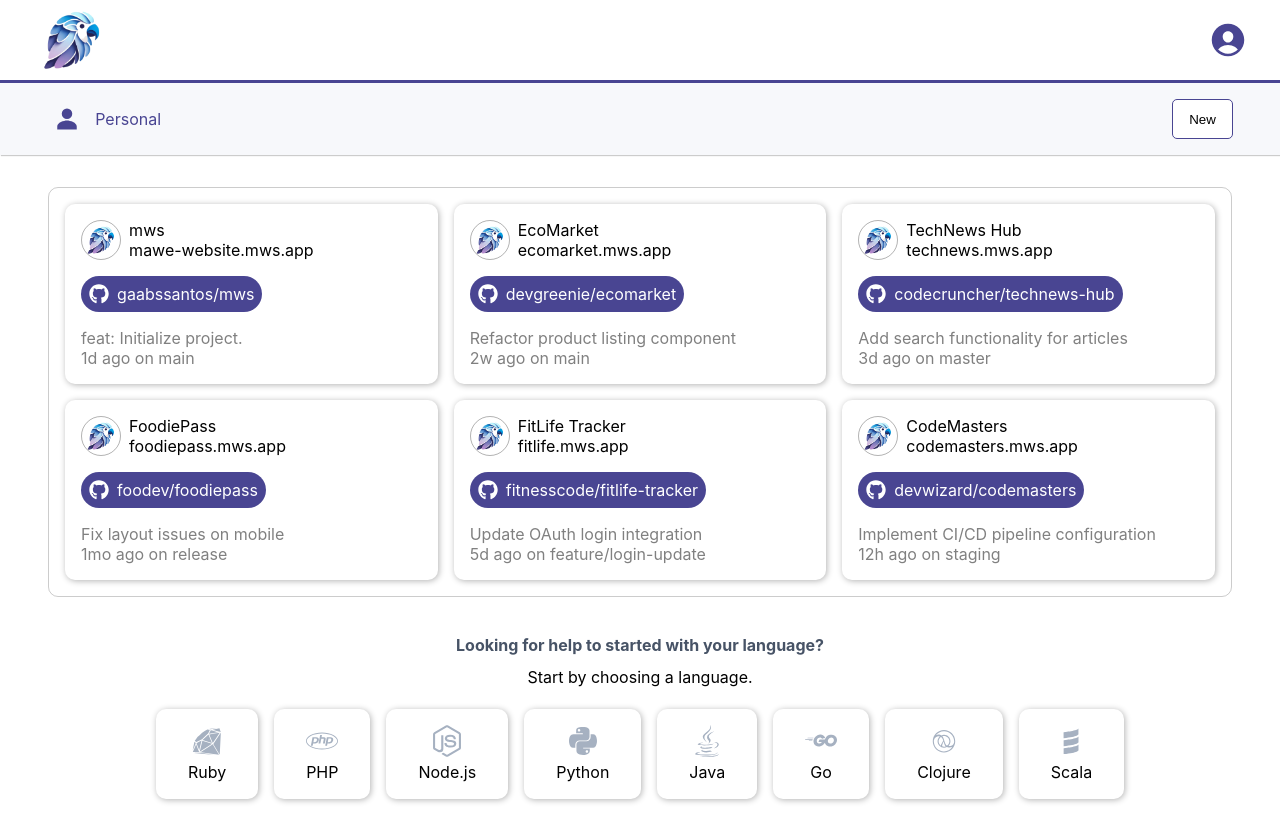
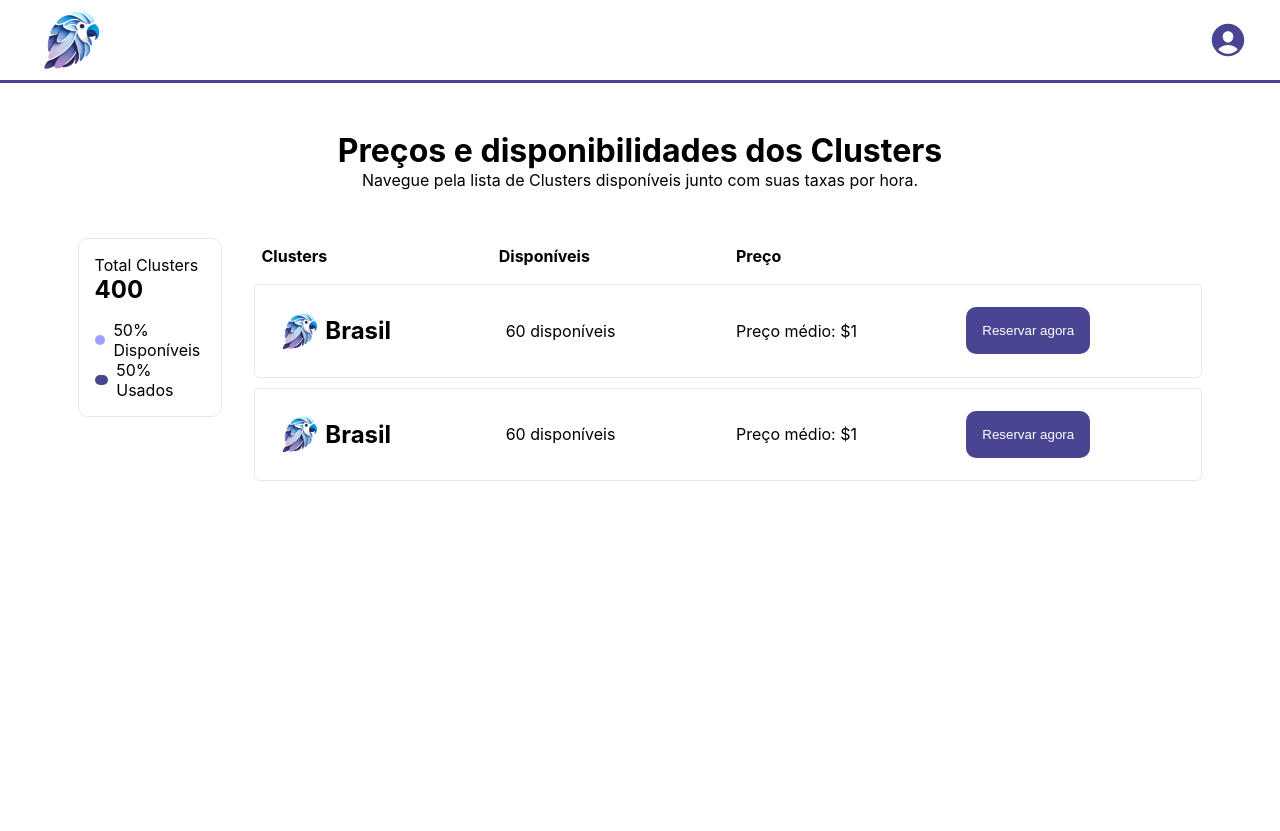
Before and after one commit to Mawe-Web-Services/Mawe-Webservice-dashbord, a React (Create React App) app: page /dashboard/clusters in a window 1280 px wide. After the commit the page ends 800 px from the top, so only its background shows below. Built offline with nearby package versions, Linux system fonts and the light colour scheme; no server answers.

Commit message:
feat(Created Clusters Table): :sparkles:

```diff
--- /dev/null
+++ b/src/components/TableClusters/index.tsx
@@ -0,0 +1,106 @@
+import logo from "../../assets/logo.png";
+import {
+  ClusterCell,
+  ClusterHeaderRow,
+  ClusterRow,
+  ClusterTable,
+} from "./styles";
+
+const TableClusters = () => {
+  return (
+    <ClusterTable>
+      <ClusterHeaderRow>
+        <ClusterCell>Clusters</ClusterCell>
+        <ClusterCell>Disponíveis</ClusterCell>
+        <ClusterCell>Preço</ClusterCell>
+        <ClusterCell></ClusterCell>
+      </ClusterHeaderRow>
+
+      <ClusterRow>
+        <ClusterCell style={{ display: "flex", alignItems: "center" }}>
+          <img src={logo} alt="Brasil" className="cluster-image" width={50} />
+          <h2 className="cluster-title">Brasil</h2>
+        </ClusterCell>
+        <ClusterCell>60 disponíveis</ClusterCell>
+        <ClusterCell>Preço médio: $1</ClusterCell>
+        <ClusterCell>
+          <button>Reservar agora</button>
+        </ClusterCell>
+      </ClusterRow>
+
+      <ClusterRow>
+        <ClusterCell style={{ display: "flex", alignItems: "center" }}>
+          <img src={logo} alt="Brasil" className="cluster-image" width={50} />
+          <h2 className="cluster-title">Brasil</h2>
+        </ClusterCell>
+        <ClusterCell>60 disponíveis</ClusterCell>
+        <ClusterCell>Preço médio: $1</ClusterCell>
+        <ClusterCell>
+          <button>Reservar agora</button>
+        </ClusterCell>
+      </ClusterRow>
+    </ClusterTable>
+  );
+};
+
+const styles = `
+      .table {
+      }
+
+      .header-row {
+        display: flex;
+        background-color: #f5f5f5;
+        font-weight: bold;
+      }
+
+      .row {
+        display: flex;
+        border: 1px solid #e0e0e0;
+        align-items: center;
+        transition: all 0.2s ease;
+      }
+
+      .row:hover {
+        box-shadow: 0 2px 8px rgba(0,0,0,0.1);
+      }
+
+      .header-cell, .cell {
+        flex: 1;
+        padding: 16px;
+      }
+
+      .cluster-cell {
+        display: flex;
+        align-items: center;
+        gap: 12px;
+      }
+
+      .cluster-image {
+        width: 40px;
+        height: 40px;
+        object-fit: cover;
+        border-radius: 4px;
+      }
+
+      .cluster-title {
+        margin: 0;
+        font-size: 18px;
+        color: #333;
+      }
+
+      .reserve-button {
+        background-color: #007bff;
+        color: white;
+        border: none;
+        padding: 8px 16px;
+        border-radius: 4px;
+        cursor: pointer;
+        transition: background-color 0.2s ease;
+      }
+
+      .reserve-button:hover {
+        background-color: #0056b3;
+      }
+    `;
+
+export default TableClusters;
--- /dev/null
+++ b/src/components/TableClusters/styles.ts
@@ -0,0 +1,41 @@
+import styled from "styled-components";
+import { themes } from "../../styles/themes";
+
+export const ClusterTable = styled.div`
+  display: flex;
+  flex-direction: column;
+  gap: 10px;
+  width: 160%;
+`;
+
+export const ClusterHeaderRow = styled.div`
+  display: flex;
+  font-weight: bold;
+`;
+
+export const ClusterCell = styled.div`
+  flex: 1;
+  padding: 8px;
+`;
+
+export const ClusterRow = styled.div`
+  display: flex;
+  align-items: center;
+  border: 1px solid #e6e8eb;
+  border-radius: 5px;
+  padding: 0.8rem;
+
+  button {
+    background-color: ${themes.colors.primary};
+    color: ${themes.colors.white};
+    border: 0;
+    padding: 1rem;
+    border-radius: 10px;
+    cursor: pointer;
+    transition: 0.3s;
+
+    &:hover {
+      opacity: 0.8;
+    }
+  }
+`;
--- a/src/routes/routes.tsx
+++ b/src/routes/routes.tsx
@@ -3,6 +3,7 @@ import Home from "../screens/Home";
 import Login from "../screens/Login";
 import Dashboard from "../screens/Dashboard";
 import DashboardLayout from "../layouts/Dashboard";
+import Clusters from "../screens/Clusters";
 
 export const AppRoutes = () => {
   return (
@@ -11,7 +12,7 @@ export const AppRoutes = () => {
       <Route path="/login" element={<Login />} />
       <Route path="/dashboard" element={<DashboardLayout />}>
         <Route path="/dashboard" element={<Dashboard />} />
-        <Route path="/dashboard/clusters" element={<Dashboard />} />
+        <Route path="/dashboard/clusters" element={<Clusters />} />
       </Route>
     </Routes>
   );
--- /dev/null
+++ b/src/screens/Clusters/index.tsx
@@ -0,0 +1,40 @@
+import {
+  Container,
+  TotalClusters,
+} from "./styles";
+
+import TableClusters from "../../components/TableClusters";
+
+const Clusters = () => {
+  return (
+    <Container>
+      <h1>Preços e disponibilidades dos Clusters</h1>
+      <p>
+        Navegue pela lista de Clusters disponíveis junto com suas taxas por
+        hora.
+      </p>
+
+      <main>
+        <TotalClusters>
+          <div>
+            <div className="total-header">
+              <span>Total Clusters</span>
+              <span className="total-clusters">400</span>
+            </div>
+            <div className="total-percentage">
+              <div className="available" />
+              <span>50% Disponíveis</span>
+            </div>
+            <div className="total-percentage">
+              <div className="used" />
+              <span>50% Usados</span>
+            </div>
+          </div>
+        </TotalClusters>
+        <TableClusters />
+      </main>
+    </Container>
+  );
+};
+
+export default Clusters;
--- /dev/null
+++ b/src/screens/Clusters/styles.ts
@@ -0,0 +1,61 @@
+import styled from "styled-components";
+import { themes } from "../../styles/themes";
+
+export const Container = styled.div`
+  padding: 3rem;
+
+  h1,
+  p {
+    text-align: center;
+  }
+
+  main {
+    display: flex;
+    align-items: start;
+    gap: 2rem;
+    width: 95%;
+    margin: 3rem auto;
+  }
+`;
+
+export const TotalClusters = styled.div`
+  border: 1px solid #e6e8eb;
+  padding: 1rem;
+  border-radius: 10px;
+  width: 20%;
+  display: flex;
+  justify-content: center;
+
+  span {
+    display: block;
+  }
+
+  .total-clusters {
+    font-weight: bold;
+    font-size: 1.5rem;
+  }
+
+  .total-header {
+    margin-bottom: 1rem;
+  }
+
+  .total-percentage {
+    display: flex;
+    align-items: center;
+    gap: 0.5rem;
+  }
+
+  .used {
+    background-color: ${themes.colors.primary};
+    width: 15px;
+    height: 10px;
+    border-radius: 5px;
+  }
+
+  .available {
+    background-color: #a19cff;
+    width: 15px;
+    height: 10px;
+    border-radius: 5px;
+  }
+`;
```
